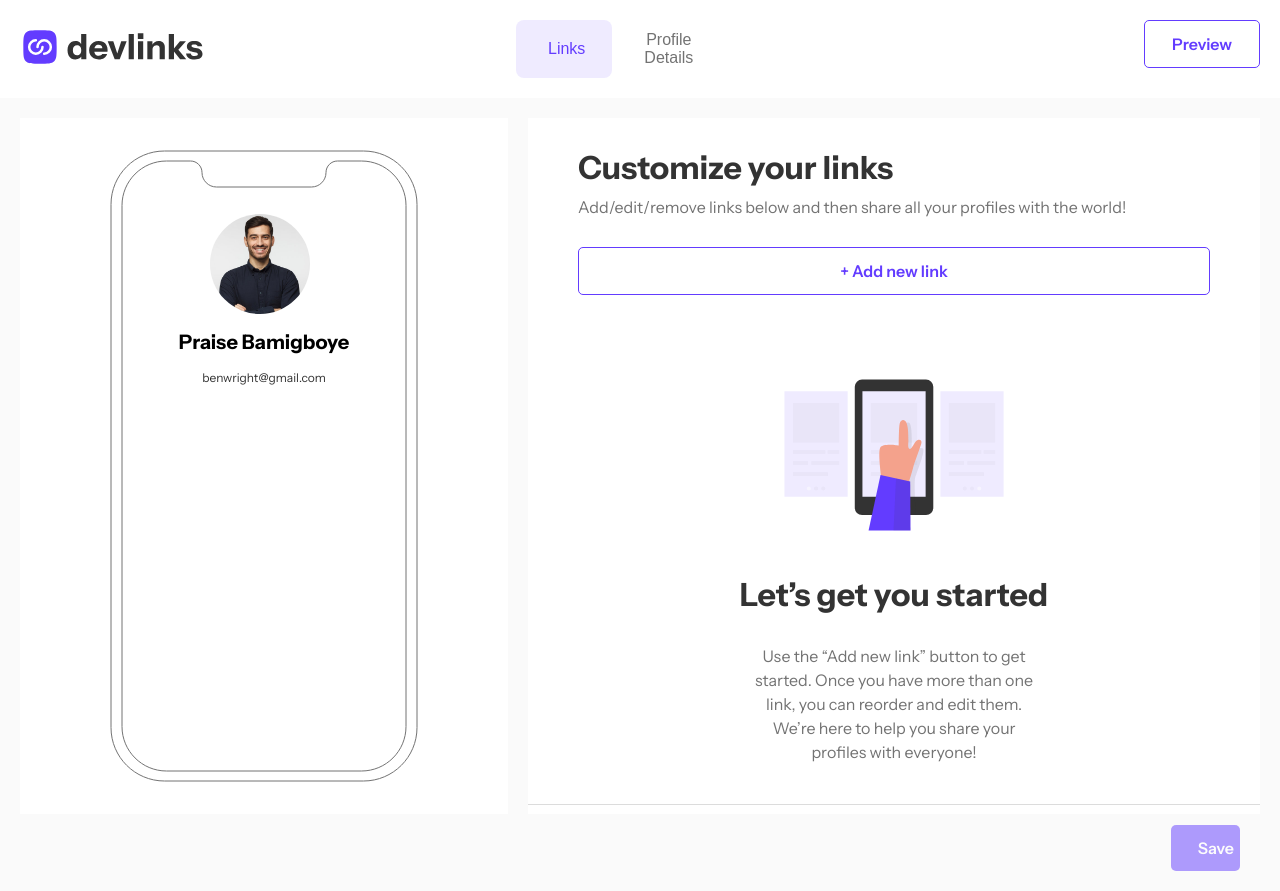
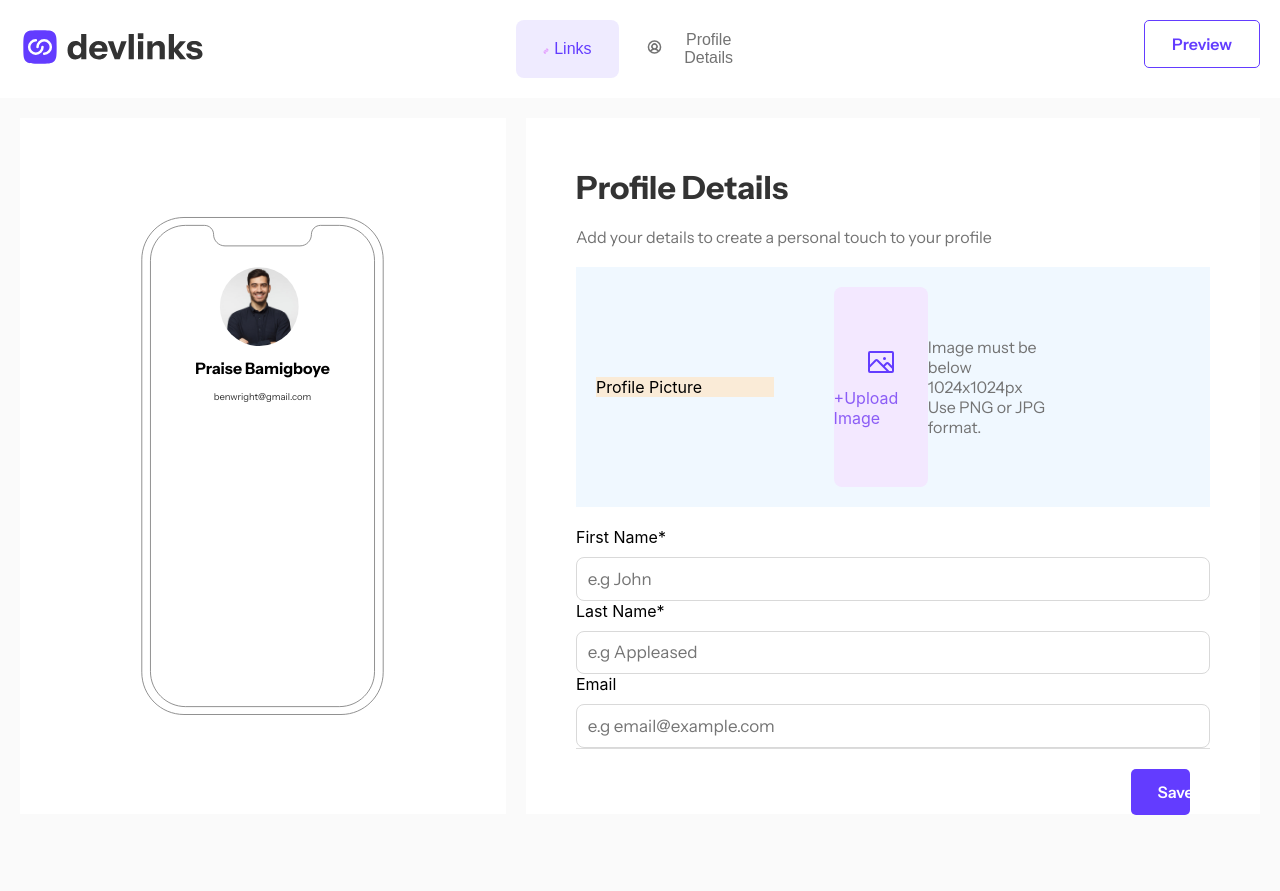
Before and after one commit to deeola/devlinks, a React (Create React App) app in the folder my-app/: page / in a window 1280 px wide. After the commit the page ends 835 px from the top, so only its background shows below. Built offline with nearby package versions, Linux system fonts and the light colour scheme.

Commit message:
style profile details

```diff
--- a/my-app/src/components/Input/InputField.tsx
+++ b/my-app/src/components/Input/InputField.tsx
@@ -1,31 +1,28 @@
 import React from "react";
 import "./InputField.css";
-import { useSelector, useDispatch } from 'react-redux';
+import { useSelector, useDispatch } from "react-redux";
 import { RootState } from "../../state/store";
 import { updateMergedValue } from "../../state/inputs/mergedValuesSlice";
 import { MergedValues } from "../../state/inputs/mergedValuesSlice";
-import { updateValue, validateField } from '../../state/inputs/inputSlice';
+import { updateValue, validateField } from "../../state/inputs/inputSlice";
 
 interface UInputs {
   id: string;
   name: string;
   img?: string;
   placeholder?: string;
-
+  type?: string;
 }
-
 
 export default function InputField(Props: UInputs) {
   const dispatch = useDispatch();
 
-   // Local state for managing the input field value
-   const [localValue, setLocalValue] = React.useState("");
+  // Local state for managing the input field value
+  const [localValue, setLocalValue] = React.useState("");
 
   const inputState = useSelector((state: RootState) => state.input);
-  const { id, name, img,   placeholder } = Props;
-  const { type, errorMessage, error,  value,  touched  } = inputState;
-
-
+  const { id, name, img, placeholder, type } = Props;
+  const {  errorMessage, error, value, touched } = inputState;
 
   const handleInputChange = (e: React.ChangeEvent<HTMLInputElement>) => {
     const updatedValue = e.target.value;
@@ -34,22 +31,22 @@ export default function InputField(Props: UInputs) {
       // value:updatedValue
     };
 
-
-
     dispatch(updateValue(updatedValue));
     dispatch(updateMergedValue(partialMergedValue));
-  }
+  };
 
   const handleBlur = () => {
-
     dispatch(validateField());
-  }
+  };
 
   return (
-    <div className={`input-container ${error   ? 'error' : ''}`}>
-      <span className="image">
-        <img src={img} alt="Icon" />
-      </span>
+    <div className={`input-container ${error ? "error" : ""}`}>
+      {img && (
+        <span className="image">
+          <img src={img} alt="Icon" />
+        </span>
+      )}
+
       <div className="input-and-error">
         <input
           value={localValue}
@@ -59,10 +56,12 @@ export default function InputField(Props: UInputs) {
           id={id}
           name={name}
           data-id="myInput"
-          className={`${error ? 'error-text' : ''}`}
+          className={`${error ? "error-text" : ""}`}
           placeholder={placeholder}
         />
-        {touched && error && <span className="error-span"> {errorMessage} </span>}
+        {touched && error && (
+          <span className="error-span"> {errorMessage} </span>
+        )}
       </div>
     </div>
   );
--- a/my-app/src/components/Uploadimage/UploadImage.tsx
+++ b/my-app/src/components/Uploadimage/UploadImage.tsx
@@ -3,9 +3,13 @@ import uploadimageicon from "../../assets/images/icon-upload-image.svg";
 import "./UploadImage.css";
 import { MBody } from "../Text/Text";
 
+type TUploadImage = {
+  text: string;
+  subtext?: string;
+}
 
-
-export default function UploadImage () {
+export default function UploadImage (Props: TUploadImage) {
+  const { text, subtext } = Props;
   const ref = useRef<HTMLInputElement>(null);
   const [selectedFiles, setSelectedFiles] = useState<File[]>([]);
   const [fileInputStyle, setFileInputStyle] = useState<React.CSSProperties>({});
@@ -50,8 +54,9 @@ export default function UploadImage () {
       </div>
       <div>
         <MBody
-          text={!selectedFiles.length ? "Image not uploaded" : "Image Uploaded"}
+          text={!selectedFiles.length ? text :  selectedFiles[0].name}
         />
+        {(subtext && !selectedFiles.length) && <MBody text={subtext} />}
       </div>
     </div>
   );
--- a/my-app/src/pages/Customize/Customize.css
+++ b/my-app/src/pages/Customize/Customize.css
@@ -1,7 +1,4 @@
-
-
 .customize {
-
   display: flex;
   flex-direction: column;
   justify-content: space-between;
@@ -10,9 +7,8 @@
 .Navbar {
   display: flex;
   justify-content: space-between;
-  padding:20px;
+  padding: 20px;
   align-items: center;
-
   background-color: white;
 }
 
@@ -37,7 +33,6 @@
   /* padding: 16px 24px; */
 
   /* background-color: white; */
-
 }
 
 .phone-prev {
@@ -50,7 +45,7 @@
   /* padding: 100px 0px; */
 }
 
-.phonePreview{
+.phonePreview {
   width: 40%;
   display: flex;
   justify-content: center;
@@ -69,12 +64,8 @@
 .custom-links {
   /* width: 60%; */
 
-
   /* padding: 100px 0px; */
-
 }
-
-
 
 /* customelink.tsx styling*/
 
@@ -86,7 +77,6 @@
   height: 87vh;
   background-color: white;
   margin: 20px 20px 20px 10px;
-
 }
 
 .edit-links-remove {
@@ -96,47 +86,37 @@
   /* justify-content: space-between; */
 
   /* height: 90%; */
-
-
 }
 
 .your-links {
   margin-bottom: 10px;
 }
 
-.add-edit-remove{
+.add-edit-remove {
   margin-bottom: 30px;
 }
 
 .add-new-link {
   margin-bottom: 15px;
-
 }
 
-.link-middle-addnewlinkcontainer{
+.link-middle-addnewlinkcontainer {
   margin-top: 20px;
 }
 
-
 .link-middle {
-
   padding: 40px 0px;
   display: flex;
   flex-direction: column;
   justify-content: center;
   align-items: center;
   border-radius: 12px;
-
 }
 
-
-.addnewlinkcontainer{
-
+.addnewlinkcontainer {
   max-height: 480px;
   overflow-y: auto;
-
 }
-
 
 .link-middle-image {
   margin-bottom: 40px;
@@ -168,3 +148,43 @@
 .custom-button {
   width: 10% !important;
 }
+
+/* Media query for lapptop*/
+
+@media screen and (max-width: 1440px) {
+  .navlinks {
+    width: 35%;
+  }
+
+  .customelinkcontainer {
+    width: 60%;
+    height: 84vh; /* check later*/
+    margin: 20px 20px 20px 10px;
+  }
+
+  .addnewlinkcontainer {
+    max-height: 300px; /* check later*/
+    overflow-y: auto;
+  }
+
+  .phonePreview svg {
+    width: 50%;
+    height: 100%;
+  }
+
+  .link-middle {
+    padding: 0px 0px 20px 0px;
+  }
+
+  .link-middle-image {
+    margin-bottom: 20px;
+  }
+
+  .link-middle-header {
+    margin-bottom: 15px;
+  }
+
+  .link-middle-mbody {
+    width: 70%;
+  }
+}
--- a/my-app/src/pages/Customize/Customize.tsx
+++ b/my-app/src/pages/Customize/Customize.tsx
@@ -8,6 +8,7 @@ import CustomeLink from "./CustomeLink";
 import links from "../../assets/images/icon-link.svg";
 import profiledetails from "../../assets/images/icon-profile-details-header.svg";
 import linkImg from "../../assets/images/icon-link.svg";
+import Profile from "../Profile/Profile";
 
 export interface TCustomize {
   prompt: string;
@@ -20,6 +21,16 @@ export interface TCustomize {
   urlAddress: string;
   timestamp: number;
   isRendable?: boolean;
+}
+
+export interface TProfile {
+  id: string;
+  first_name: string;
+  last_name: string;
+  email: string;
+  password: string;
+  profile_image: string;
+
 }
 
 export default function Customize() {
@@ -40,6 +51,17 @@ export default function Customize() {
       isRendable: false,
     },
   ]);
+
+  const [user, setUser] = useState<TProfile>(
+    {
+      id: "",
+      first_name: "",
+      last_name: "",
+      email: "",
+      password: "",
+      profile_image: "",
+    },
+  );
 
   return (
     <section className="customize">
@@ -64,14 +86,16 @@ export default function Customize() {
       </div>
       <div className="customContainer">
           <PhonePreview prompts={prompts} isSaved={isSaved} />
-          <CustomeLink
+          {/* <CustomeLink
             setSelectedImage={setSelectedImage}
             prompts={prompts}
             selectedImage={selectedImage}
             setPrompts={setPrompts}
             isSaved={isSaved}
             setIsSaved={setIsSaved}
-          />
+          /> */}
+
+          <Profile  />
 
       </div>
     </section>
--- /dev/null
+++ b/my-app/src/pages/Profile/Profile.css
@@ -0,0 +1,35 @@
+.profile-container {
+    display: flex;
+    flex-direction: column;
+    justify-content: space-between;
+    width: 60%;
+    height: 87vh;
+    background-color: white;
+    margin: 20px 20px 20px 10px;
+    padding: 50px;
+  }
+
+  .profile-picture-container{
+    display:flex;
+    justify-content: space-between;
+    align-items: center;
+  }
+
+  .profile-details{
+    margin-bottom: 20px;
+  }
+
+  .profile-picture-container{
+    background-color: aliceblue;
+    margin: 20px 0px;
+    padding: 20px;
+  }
+
+  .profile-picture-text{
+    width: 30%;
+    background-color: antiquewhite;
+  }
+
+  .upload-image-container{
+    width: 60% ;
+  }
--- /dev/null
+++ b/my-app/src/pages/Profile/Profile.tsx
@@ -0,0 +1,76 @@
+import React from "react";
+import { MBody, MHeader } from "../../components/Text/Text";
+import UploadImage from "../../components/Uploadimage/UploadImage";
+import InputField from "../../components/Input/InputField";
+import Button from "../../components/Button/Button";
+import "./Profile.css";
+
+
+
+export default function Profile() {
+    return (
+        <div className="profile-container">
+            <div>
+            <div>
+            <MHeader className="profile-details" text="Profile Details" />
+            <MBody className="profile-details-subtext" text="Add your details to create a personal touch to your profile" />
+            </div>
+            <div className="profile-picture-container">
+                <p className="profile-picture-text">Profile Picture</p>
+                <div className="upload-image-container">
+                    <UploadImage text="Image must be below 1024x1024px" subtext="Use PNG or JPG format." />
+                </div>
+            </div>
+
+
+
+
+            </div>
+            <form>
+                    <div className="form_control">
+                    <div className="label-container">
+                        <label>First Name</label><span>*</span>
+                        </div>
+                    <InputField type="text" id="name" name="first_name" placeholder="e.g John" />
+                    </div>
+
+                    <div className="form_control">
+                    <div className="label-container">
+                        <label>Last Name</label><span>*</span>
+                        </div>
+
+                    <InputField type="" id="name" name="last_name" placeholder="e.g Appleased" />
+                    </div>
+
+                    <div className="form_control">
+                    <div className="label-container">
+                        <label>Email</label>
+                        </div>
+                        <InputField id="email" name="email" placeholder="e.g email@example.com" />
+
+                    </div>
+
+            </form>
+
+
+
+            <div>
+
+
+            <div className="custome-save-button">
+        <Button
+          classname="custom-button"
+          text="Save"
+
+        />
+      </div>
+
+
+            </div>
+
+
+
+
+        </div>
+    )
+}
```
Lines whose indentation alone changed are shown as unchanged.
